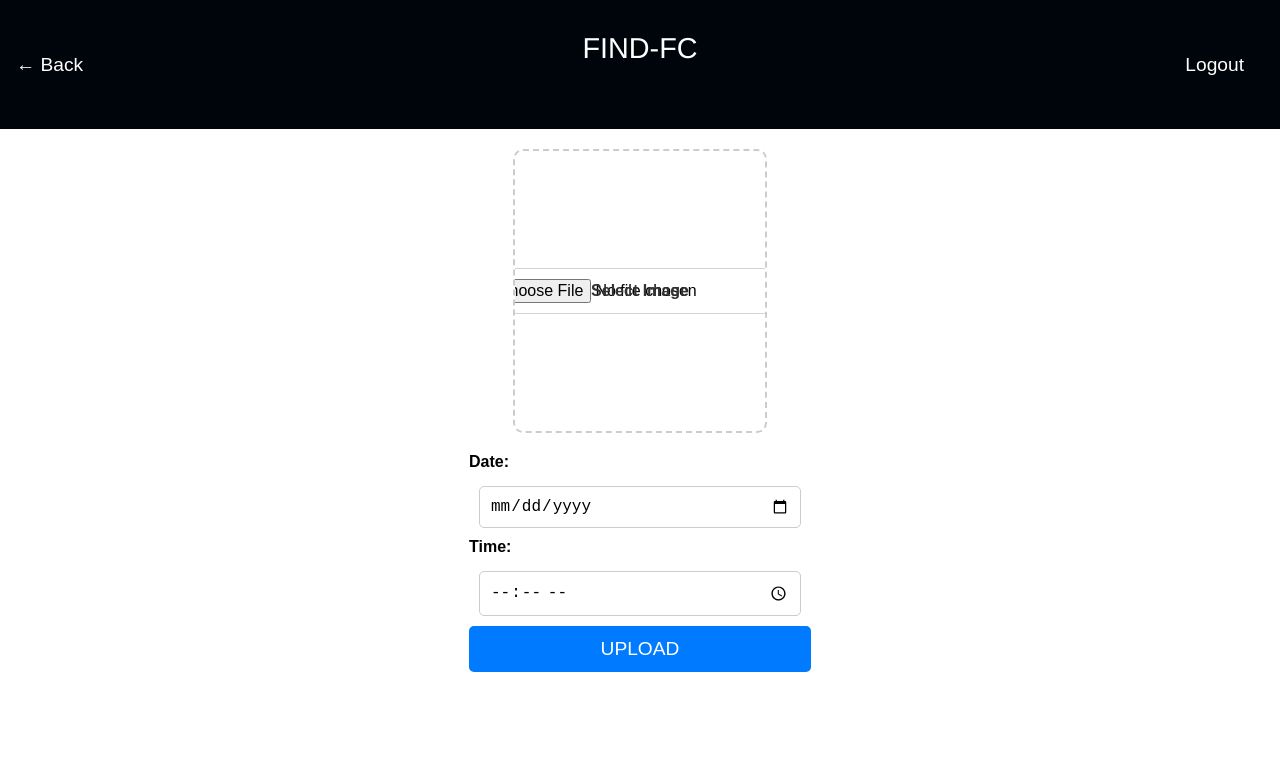
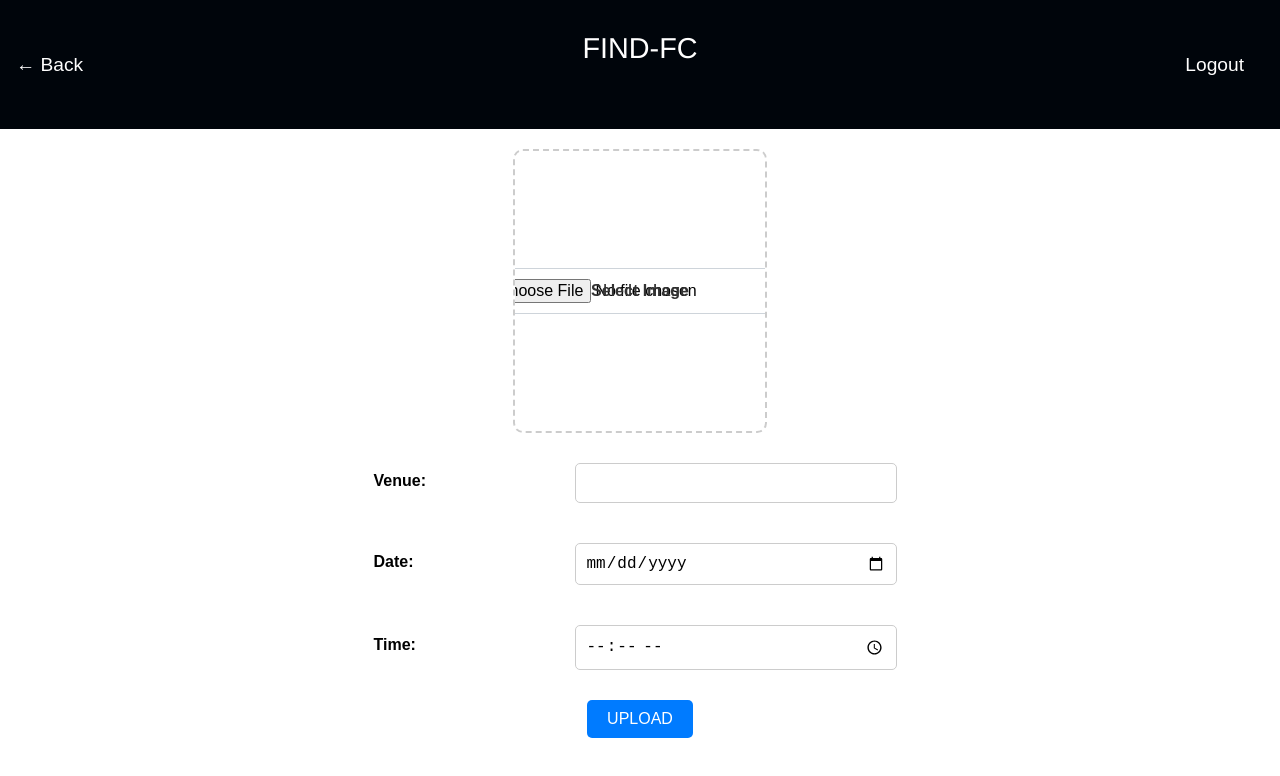
Before and after one commit to imshenza/findfc-frontend, a React (Vite) app: page /posterupload in a window 1280 px wide. Shown: the top 776 px of the page. Built offline with nearby package versions, Linux system fonts and the light colour scheme.

Commit message:
changesinupload

```diff
--- a/package.json
+++ b/package.json
@@ -9,6 +9,7 @@
     "preview": "vite preview"
   },
   "dependencies": {
+    "axios": "^1.6.8",
     "react": "^18.2.0",
     "react-dom": "^18.2.0",
     "react-router": "^6.21.3",
--- a/src/pages/HomePage.jsx
+++ b/src/pages/HomePage.jsx
@@ -1,18 +1,16 @@
-// src/pages/HomePage.js
 import React, { useState, useEffect } from "react";
-import { Link } from "react-router-dom";
 import Poster from "../components/Poster";
+import Header from "../components/Header";
 import "./HomePage.css";
-import Header from "../components/Header";
-// import Navbar from "../components/Navbar";
 
 const HomePage = () => {
   const [showOptions, setShowOptions] = useState(false);
   const [data, setData] = useState("");
+
   useEffect(() => {
     const fetchData = async () => {
       try {
-        const response = await fetch("http://127.0.0.1:8000/");
+        const response = await fetch("http://127.0.0.1:8000/adminDash/");
         if (!response.ok) {
           throw new Error(`HTTP error! status: ${response.status}`);
         }
@@ -33,67 +31,25 @@ const HomePage = () => {
 
   const dynamicPoster =
     data && data.events
-      ? data.events.map((item) => {
-          return (
+      ? data.events.map((item) => (
           <Poster
             key={item.id}
             imageUrl={`http://localhost:8000${item.poster}`}
             time={item.time}
             venue={item.venue}
+            date={item.date}
           />
-          );
-        })
+        ))
       : null;
-
-  // const options = [
-  //   { id: 1, label: "Home", link: "/" },
-  //   { id: 2, label: "Study Materials", link: "/study-materials" },
-  //   { id: 3, label: "Gallery", link: "/gallery" },
-  //   { id: 4, label: "Maps", link: "/maps" }, // Add your maps link or route
-  // ];
 
   return (
     <div className="home">
       <Header />
-      {/* <Navbar /> }
-      {/* Posters */}
       <main>
         <div className="main-heading">
           <h1 id="events">TODAY'S EVENTS</h1>
         </div>
-        <div className="posters-section">
-          {/* Display posters here */}
-          {dynamicPoster}
-           {/* <Poster
-            imageUrl={"/images/img3.png"}
-            time="10:00 AM"
-            venue="Venue 1"
-          />
-         <Poster
-            imageUrl={"/images/img3.png"}
-            time="02:00 PM"
-            venue="Venue 2"
-          />
-          <Poster
-            imageUrl={"/images/img3.png"}
-            time="02:00 PM"
-            venue="Venue 3"
-          />
-           <Poster
-            imageUrl={"/images/img3.png"}
-            time="02:00 PM"
-            venue="Venue 3"
-          /><Poster
-          imageUrl={"/images/img3.png"}
-          time="02:00 PM"
-          venue="Venue 3"
-        /><Poster
-        imageUrl={"/images/img3.png"}
-        time="02:00 PM"
-        venue="Venue 3"
-      /> */}
-          {/* Add more posters as needed */}
-        </div>
+        <div className="posters-section">{dynamicPoster}</div>
       </main>
     </div>
   );
--- a/src/pages/PostUpload.jsx
+++ b/src/pages/PostUpload.jsx
@@ -1,39 +1,64 @@
 import React, { useState } from "react";
 import "./PostUpload.css"; // Import CSS file for styling
 import AdminHeader from "../components/AdminHeader";
+import axios from "axios"; // Import Axios for making HTTP requests
 
 const PostUpload = () => {
-  const [selectedImage, setSelectedImage] = useState(null);
-  const [selectedDate, setSelectedDate] = useState("");
-  const [selectedTime, setSelectedTime] = useState("");
+  const [formData, setFormData] = useState({
+    image: null,
+    date: "",
+    time: "",
+    venue: "", // Added venue field
+  });
 
   const handleImageChange = (event) => {
     const imageFile = event.target.files[0];
     if (imageFile) {
       const reader = new FileReader();
       reader.onload = () => {
-        setSelectedImage(reader.result);
+        setFormData({ ...formData, image: reader.result });
       };
       reader.readAsDataURL(imageFile);
     }
   };
 
-  const handleDateChange = (event) => {
-    setSelectedDate(event.target.value);
+  const handleInputChange = (event) => {
+    const { name, value } = event.target;
+    setFormData({ ...formData, [name]: value });
   };
 
-  const handleTimeChange = (event) => {
-    setSelectedTime(event.target.value);
+  const handleUpload = async (e) => {
+    e.preventDefault();
+    const { image, date, time, venue } = formData;
+    const data = new FormData();
+    data.append("image", image);
+    data.append("date", date);
+    data.append("time", time);
+    data.append("venue", venue); // Appending venue value
+    try {
+      console.log("Uploading event data:", formData);
+      // Send POST request to Django backend using Axios
+      await axios.post(
+        "http://localhost:8000/adminDash/upload_event/",
+        formData,
+        { headers: { "Content-Type": "multipart/form-data" } }
+      );
+
+      console.log(data);
+      // Handle successful upload
+    } catch (error) {
+      console.error("Error uploading event:", error);
+      // Handle error here, e.g., show error message to user
+    }
   };
 
   return (
     <div className="p">
-        <AdminHeader/>
+      <AdminHeader />
       <div className="post-upload">
-
         <div className="image-upload">
-        {selectedImage ? (
-          <img src={selectedImage} alt="Uploaded" />
+          {formData.image ? (
+            <img src={formData.image} alt="Uploaded" />
           ) : (
             <label htmlFor="file-upload" className="custom-file-upload">
               Select Image
@@ -47,28 +72,35 @@ const PostUpload = () => {
           />
         </div>
         <div className="details">
+          <form onSubmit={handleUpload} className="max-w-lg">
+            <label>Venue:</label> {/* Added venue label and input */}
+            <input
+              type="text"
+              name="venue"
+              value={formData.venue}
+              onChange={handleInputChange}
+            />
             <label>Date:</label>
             <input
               type="date"
-          value={selectedDate}
-          onChange={handleDateChange}
+              name="date"
+              value={formData.date}
+              onChange={handleInputChange}
             />
             <label>Time:</label>
             <input
               type="time"
-          value={selectedTime}
-          onChange={handleTimeChange}
+              name="time"
+              value={formData.time}
+              onChange={handleInputChange}
             />
-        <button type="submit" value="Upload">UPLOAD</button>
-          {/* {selectedImage && (
-          <button className="upload-button" onClick={handleUpload}>
-            Upload
+            <button className="upload-button" type="submit">
+              UPLOAD
             </button>
-        )} */}
+          </form>
         </div>
       </div>
     </div>
-
   );
 };
 
```
Also changed, not shown: 1 other file (tests, documents, lock files or other folders). Lines whose indentation alone changed are shown as unchanged.
